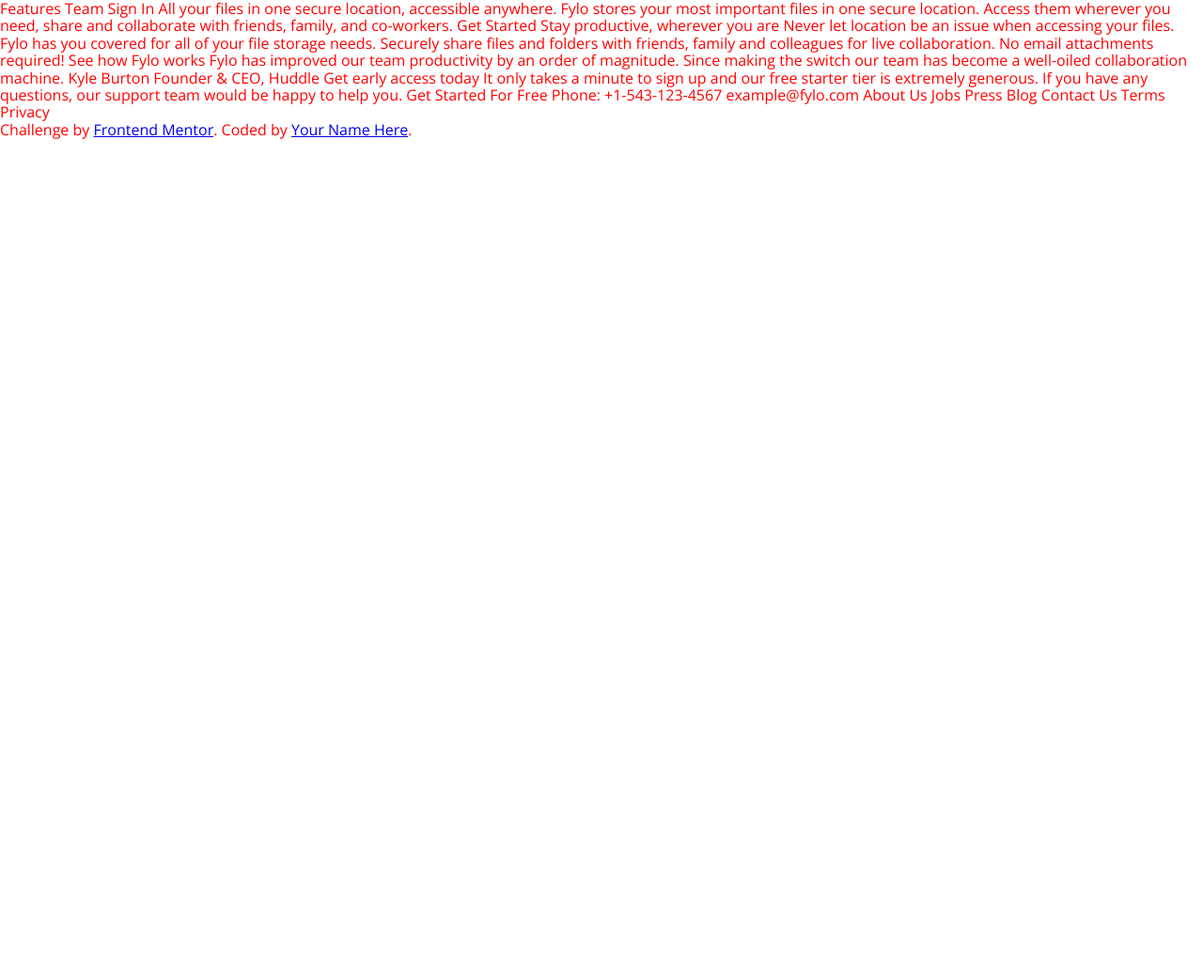
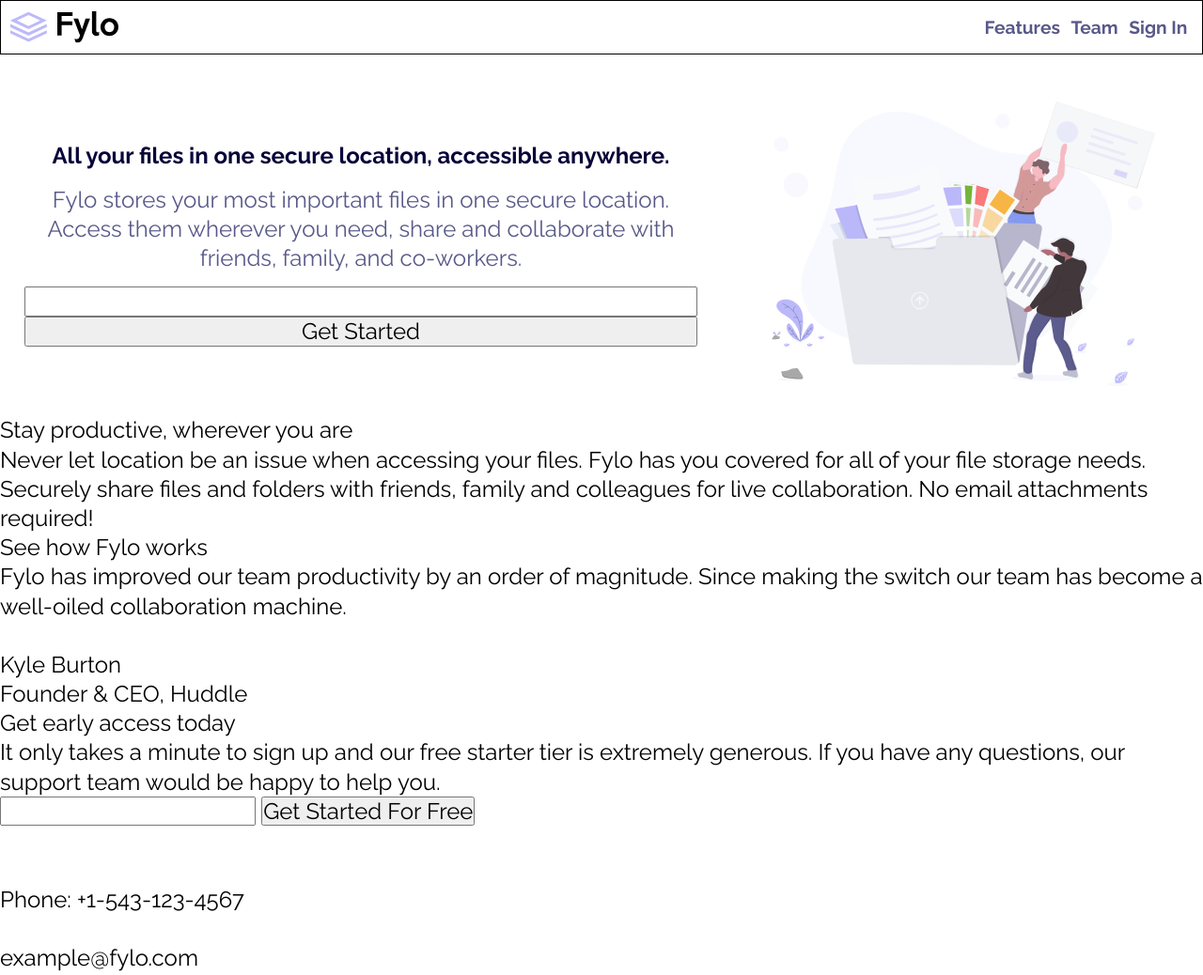
Before and after one commit to apuntesnavarrete/fylo-landing-page-with-two-column-layout-master, a plain HTML site: page index.html in a window 1280 px wide. Shown: the top 1038 px of the page at 94% size. Before the commit the page ends 800 px from the top, so only its background shows below. Drawn offline with nearby package versions, Linux system fonts and the light colour scheme.

Commit message:
header movil terminado , secction one movil en proceso

```diff
--- a/index.html
+++ b/index.html
@@ -15,59 +15,137 @@
 <link href="https://fonts.googleapis.com/css2?family=Open+Sans&display=swap" rel="stylesheet">
 </head>
 <body>
+  <header class="header">
+    <img class="logo" src="./images/logo.svg">
+    <nav>
+      <ul class="nav_top">
+        <li>  Features
+        </li>
+        <li>  Team
+</li>
+        <li>Sign In</li>
+      </ul>
+    </nav>
 
-  Features
-  Team
-  Sign In
+  </header>
 
-  All your files in one secure location, accessible anywhere.
+  <main class="main">
+    <section class="secction_top">
+      <div class="content-top_img">
+        <img class="top_img" src="./images/illustration-1.svg">
+      </div>
+      <div class="top-formulario">
+        <h1 class="top_title">
+        All your files in one secure location, accessible anywhere.
 
-  Fylo stores your most important files in one secure location.
+        </h1>
+        <p class="top-description">Fylo stores your most important files in one secure location.
   Access them wherever you need, share and collaborate with friends,
-  family, and co-workers.
+  family, and co-workers.</p>
+        <div class="top-content-form">
+          <input class="top_input">
+          <button class="top_button">  Get Started
+</button>
+        </div>
+      </div>
 
-  Get Started
+    </section>
 
-  Stay productive, wherever you are
-
+    <section class="secction_middle">
+      <div class="middle-content-img">
+        <img src="" alt="" class="middle-img">
+      </div>
+      <div>
+        <p class="middle-title">  Stay productive, wherever you are
+</p>
+        <p class="middle-description">
   Never let location be an issue when accessing your files. Fylo has you
   covered for all of your file storage needs.
 
   Securely share files and folders with friends, family and colleagues for
-  live collaboration. No email attachments required!
+  live collaboration. No email attachments required!</p>
+        <p class="middle_link">  See how Fylo works
+</p>
+        <div class="content-card">
+          <p class="card-description">
+  Fylo has improved our team productivity by an order of magnitude. Since
+  making the switch our team has become a well-oiled collaboration machine.</p>
+          <div class="card_bottom">
+            <img src="" alt="" class="card-img">
+            <div>
+              <p class="card-name">  Kyle Burton
+</p>
+              <p class="card-job">  Founder & CEO, Huddle
+</p>
+            </div>
+          </div>
+        </div>
+      </div>
+    </section>
 
-  See how Fylo works
+    <section class="secction_bottom">
+      <div class="secction-bottom_text">
+        <p class="secction-bottom_title">  Get early access today
+</p>
+        <p class="secction-bottom_description">It only takes a minute to sign up and our free starter tier is extremely generous.
+  If you have any questions, our support team would be happy to help you.</p>
+      </div>
+      <div class="secction-bottom_form">
+        <input class="bottom-input">
+        <button class="bottom-button">  Get Started For Free
+</button>
+      </div>
 
-  Fylo has improved our team productivity by an order of magnitude. Since
-  making the switch our team has become a well-oiled collaboration machine.
-
-  Kyle Burton
-  Founder & CEO, Huddle
-
-  Get early access today
-
-  It only takes a minute to sign up and our free starter tier is extremely generous.
-  If you have any questions, our support team would be happy to help you.
-
-  Get Started For Free
-
-  Phone: +1-543-123-4567
-  example@fylo.com
-
-  About Us
-  Jobs
-  Press
-  Blog
-
-  Contact Us
-  Terms
-  Privacy
+    </section>
+  </main>
 
   <footer>
-    <p class="attribution">
-      Challenge by <a href="https://www.frontendmentor.io?ref=challenge" target="_blank">Frontend Mentor</a>.
-      Coded by <a href="#">Your Name Here</a>.
-    </p>
+    <div class="footer_contact">
+      <div>
+        <img src="" alt="">
+      </div>
+      <div class="footer_contact-grid">
+        <img src="" alt="" class="footer-logo">
+        <p>  Phone: +1-543-123-4567
+        </p>
+        <img src="" alt="">
+        <p>  example@fylo.com
+        </p>
+      </div>
+    </div>
+
+    <div class="footer_menu"></div>
+        <ul>
+          <li>  About Us
+</li>
+          <li>Jobs</li>
+          <li>  Press
+</li>
+          <li>  Blog
+</li>
+        </ul>
+        <ul>
+          <li>  Contact Us
+</li>
+          <li>  Terms
+</li>
+          <li>  Privacy
+</li>
+        </ul>
+    <div class="footer_social">
+
+    </div>
   </footer>
+
+
+
+
+
+
+
+
+
+
+
 </body>
 </html>
--- a/styles/index.css
+++ b/styles/index.css
@@ -24,8 +24,113 @@
 }
 
 body{
-    color: red;
+    font-family: 'Open Sans', sans-serif;
     font-family: 'Raleway', sans-serif;
-    font-family: 'Open Sans', sans-serif;
+
+    height: 100vh;
+    font-size: 16px;
+    line-height:1.3 ;
+}
+
+/*estilos header */
+
+.header{
+    font-size: 0.8em;
+    width: 100%;
+    border: 1px solid black;
+    display: flex;
+    justify-content: space-between;
+    padding: 0.62rem;
+    align-items: center;
+    color: var(--Desaturated-Blue);
 
 }
+.nav_top{
+    display: flex;
+}
+li{
+    list-style: none;
+    margin: 0.3em;
+    font-weight: 600;
+}
+.logo{
+    width: 6em;
+
+}
+
+/* estilos main */
+
+        /*secction top*/
+
+.secction_top{
+    margin-top: 3.1rem;
+    display: flex;
+    flex-direction: column;
+    text-align: center;
+
+}
+
+.content-top_img{
+    display: flex;
+   width: 100%;
+   justify-content: center;
+
+}
+.top_img{
+    width: 80%;
+
+}
+.top_title{
+    color: var(--Very-Dark-Blue);
+    font-size: 1.5rem;
+}
+.top-formulario{
+    padding: 1.6rem;
+}
+.top-description{
+    color: var(--Desaturated-Blue);
+}
+.top-content-form{
+    margin-top: 15px;
+    display: flex;
+    flex-direction: column;
+}
+
+@media (min-width: 600px) {
+    body{
+        font-size: 20px;
+    }
+    .top_img{
+        max-width: 31.25rem;
+
+    }
+  }
+
+
+  @media (min-width: 1000px) {
+    body{
+        font-size: 24px;
+    }
+    .secction_top{
+        flex-direction: row-reverse;
+
+    }
+    .content-top_img{
+       width: 40%;
+    }
+    .top-formulario{
+        width: 60%;
+    }
+  }
+
+  @media (min-width: 1400px) {
+    body{
+        font-size: 28px;
+    }
+  }
+
+  @media (min-width: 1900px) {
+    body{
+        font-size: 32px;
+    }
+  }
```
